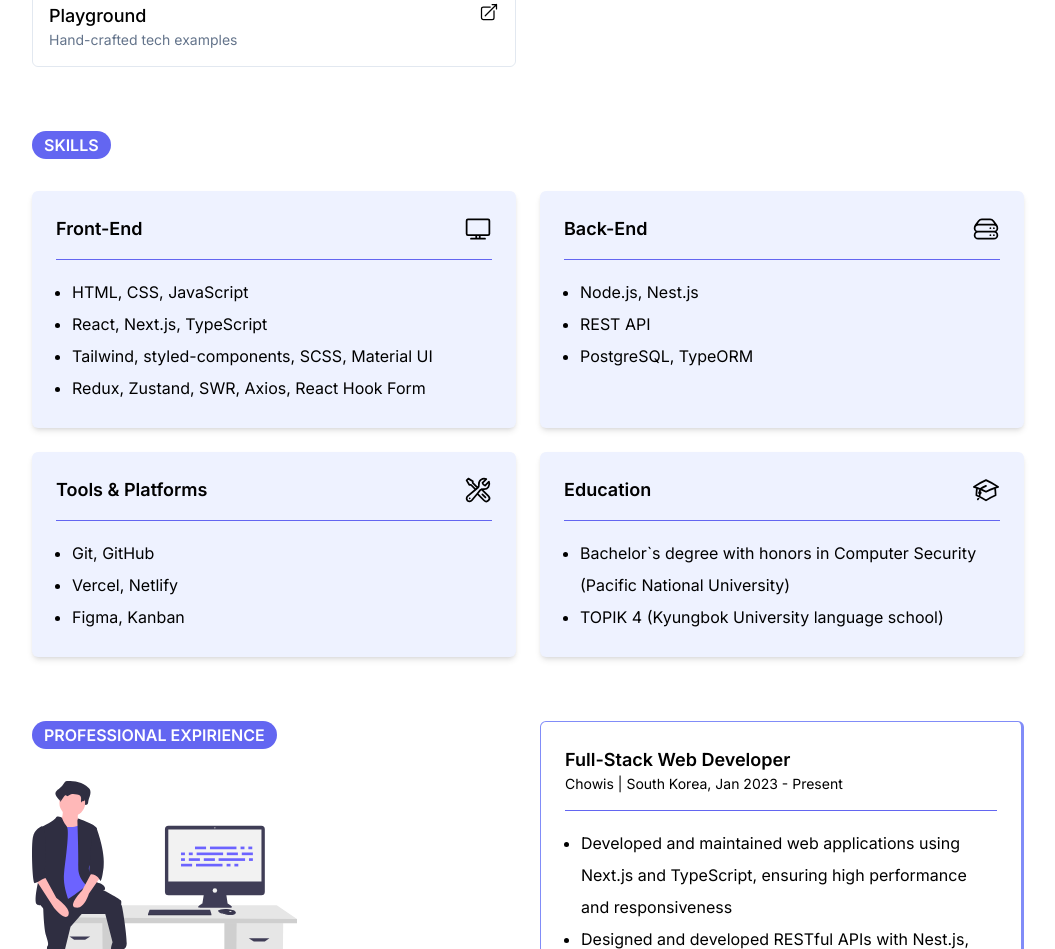
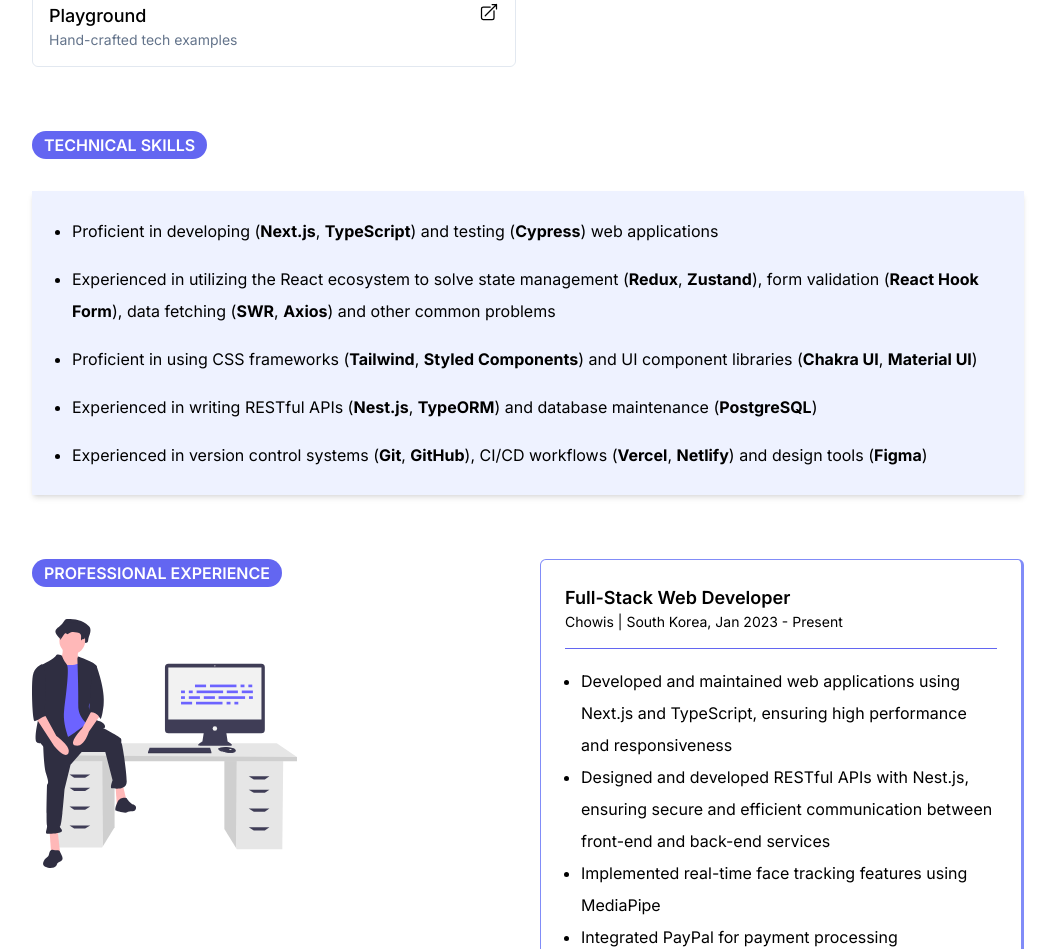
Before and after one commit to AnotherGosu/portfolio, a Next.js app: page /en in a window 1280 px wide. Shown: the part 1220-2169 px from the top of the page, without its empty margins (112-1167 px from the left). Built offline with nearby package versions, Linux system fonts and the light colour scheme.

Commit message:
Updated skills section

```diff
--- a/src/app/[locale]/(home)/components/Skills/index.tsx
+++ b/src/app/[locale]/(home)/components/Skills/index.tsx
@@ -1,13 +1,5 @@
-import {
-  AcademicCapIcon,
-  ServerStackIcon,
-  TvIcon,
-  WrenchScrewdriverIcon,
-} from "@heroicons/react/24/outline";
-
 import { Dict } from "@/utils/localization";
 
-import { Card } from "@/components/common/Card";
 import { Heading } from "@/components/common/Heading";
 
 interface SkillsProps {
@@ -19,55 +11,15 @@
     <section>
       <Heading>{dict.skills.heading}</Heading>
 
-      <div className="grid-rows-auto grid grid-cols-1 gap-6 md:grid-cols-2">
-        <Card
-          title={dict.skills.card_1.title}
-          icon={<TvIcon className="size-7" />}
-          className="bg-indigo-50 shadow-md"
-        >
-          <ul className="list-disc pl-4 leading-loose">
-            <li>HTML, CSS, JavaScript</li>
-            <li>React, Next.js, TypeScript</li>
-            <li>Tailwind, styled-components, SCSS, Material UI</li>
-            <li>Redux, Zustand, SWR, Axios, React Hook Form</li>
-          </ul>
-        </Card>
-
-        <Card
-          title={dict.skills.card_2.title}
-          icon={<ServerStackIcon className="size-7" />}
-          className="bg-indigo-50 shadow-md"
-        >
-          <ul className="list-disc pl-4 leading-loose">
-            <li>Node.js, Nest.js</li>
-            <li>REST API</li>
-            <li>PostgreSQL, TypeORM</li>
-          </ul>
-        </Card>
-
-        <Card
-          title={dict.skills.card_3.title}
-          icon={<WrenchScrewdriverIcon className="size-7" />}
-          className="bg-indigo-50 shadow-md"
-        >
-          <ul className="list-disc pl-4 leading-loose">
-            <li>Git, GitHub</li>
-            <li>Vercel, Netlify</li>
-            <li>Figma, Kanban</li>
-          </ul>
-        </Card>
-
-        <Card
-          title={dict.skills.card_4.title}
-          icon={<AcademicCapIcon className="size-7" />}
-          className="bg-indigo-50 shadow-md"
-        >
-          <ul className="list-disc pl-4 leading-loose">
-            <li>{dict.skills.card_4.item_1}</li>
-            <li>{dict.skills.card_4.item_2}</li>
-          </ul>
-        </Card>
-      </div>
+      <article className="bg-indigo-50 p-6 shadow-md">
+        <ul className="flex list-disc flex-col gap-4 pl-4 leading-loose">
+          <li dangerouslySetInnerHTML={{ __html: dict.skills.item_1 }} />
+          <li dangerouslySetInnerHTML={{ __html: dict.skills.item_2 }} />
+          <li dangerouslySetInnerHTML={{ __html: dict.skills.item_3 }} />
+          <li dangerouslySetInnerHTML={{ __html: dict.skills.item_4 }} />
+          <li dangerouslySetInnerHTML={{ __html: dict.skills.item_5 }} />
+        </ul>
+      </article>
     </section>
   );
 };
--- a/src/components/common/Card/index.tsx
+++ b/src/components/common/Card/index.tsx
@@ -1,7 +1,7 @@
 import { cn } from "@/utils/cn";
 
 interface CardProps {
-  title: string;
+  title?: string;
   children: React.ReactNode;
   icon?: React.ReactNode;
   subtitle?: string | React.ReactNode;
--- a/src/locales/en.json
+++ b/src/locales/en.json
@@ -19,24 +19,15 @@
     }
   },
   "skills": {
-    "heading": "Skills",
-    "card_1": {
-      "title": "Front-End"
-    },
-    "card_2": {
-      "title": "Back-End"
-    },
-    "card_3": {
-      "title": "Tools & Platforms"
-    },
-    "card_4": {
-      "title": "Education",
-      "item_1": "Bachelor`s degree with honors in Computer Security (Pacific National University)",
-      "item_2": "TOPIK 4 (Kyungbok University language school)"
-    }
+    "heading": "Technical Skills",
+    "item_1": "Proficient in developing (<b>Next.js</b>, <b>TypeScript</b>) and testing (<b>Cypress</b>) web applications",
+    "item_2": "Experienced in utilizing the React ecosystem to solve state management (<b>Redux</b>, <b>Zustand</b>), form validation (<b>React Hook Form</b>), data fetching (<b>SWR</b>, <b>Axios</b>) and other common problems",
+    "item_3": "Proficient in using CSS frameworks (<b>Tailwind</b>, <b>Styled Components</b>) and UI component libraries (<b>Chakra UI</b>, <b>Material UI</b>)",
+    "item_4": "Experienced in writing RESTful APIs (<b>Nest.js</b>, <b>TypeORM</b>) and database maintenance (<b>PostgreSQL</b>)",
+    "item_5": "Experienced in version control systems (<b>Git</b>, <b>GitHub</b>), CI/CD workflows (<b>Vercel</b>, <b>Netlify</b>) and design tools (<b>Figma</b>)"
   },
   "experience": {
-    "heading": "Professional Expirience",
+    "heading": "Professional Experience",
     "card_1": {
       "title": "Full-Stack Web Developer",
       "description": "Chowis | South Korea, Jan 2023 - Present",
--- a/src/locales/ko.json
+++ b/src/locales/ko.json
@@ -19,21 +19,12 @@
     }
   },
   "skills": {
-    "heading": "스킬",
-    "card_1": {
-      "title": "프론트엔드"
-    },
-    "card_2": {
-      "title": "백엔드"
-    },
-    "card_3": {
-      "title": "도구 및 플랫폼"
-    },
-    "card_4": {
-      "title": "학력",
-      "item_1": "컴퓨터 보안 학사 (Pacific National University)",
-      "item_2": "한국어능력시험 4급 (경복대학교 어학원)"
-    }
+    "heading": "기술 스킬",
+    "item_1": "<b>Next.js</b>, <b>TypeScript</b>을 사용한 웹 애플리케이션 개발 및 <b>Cypress</b>를 사용한 테스트에 능숙함",
+    "item_2": "상태 관리(<b>Redux</b>, <b>Zustand</b>), 폼 유효성 검사(<b>React Hook Form</b>), 데이터 페칭(<b>SWR</b>, <b>Axios</b>) 및 기타 일반적인 문제 해결을 위해 React 생태계를 활용한 경험이 있음",
+    "item_3": "CSS 프레임워크(<b>Tailwind</b>, <b>Styled Components</b>)와 UI 컴포넌트 라이브러리(<b>Chakra UI</b>, <b>Material UI</b>) 사용에 능숙함",
+    "item_4": "RESTful API 작성(<b>Nest.js</b>, <b>TypeORM</b>) 및 데이터베이스 유지 관리(<b>PostgreSQL</b>) 경험이 있음",
+    "item_5": "버전 관리 시스템(<b>Git</b>, <b>GitHub</b>), CI/CD 워크플로우(<b>Vercel</b>, <b>Netlify</b>) 및 디자인 도구(<b>Figma</b>) 경험이 있음"
   },
   "experience": {
     "heading": "경력",
```
